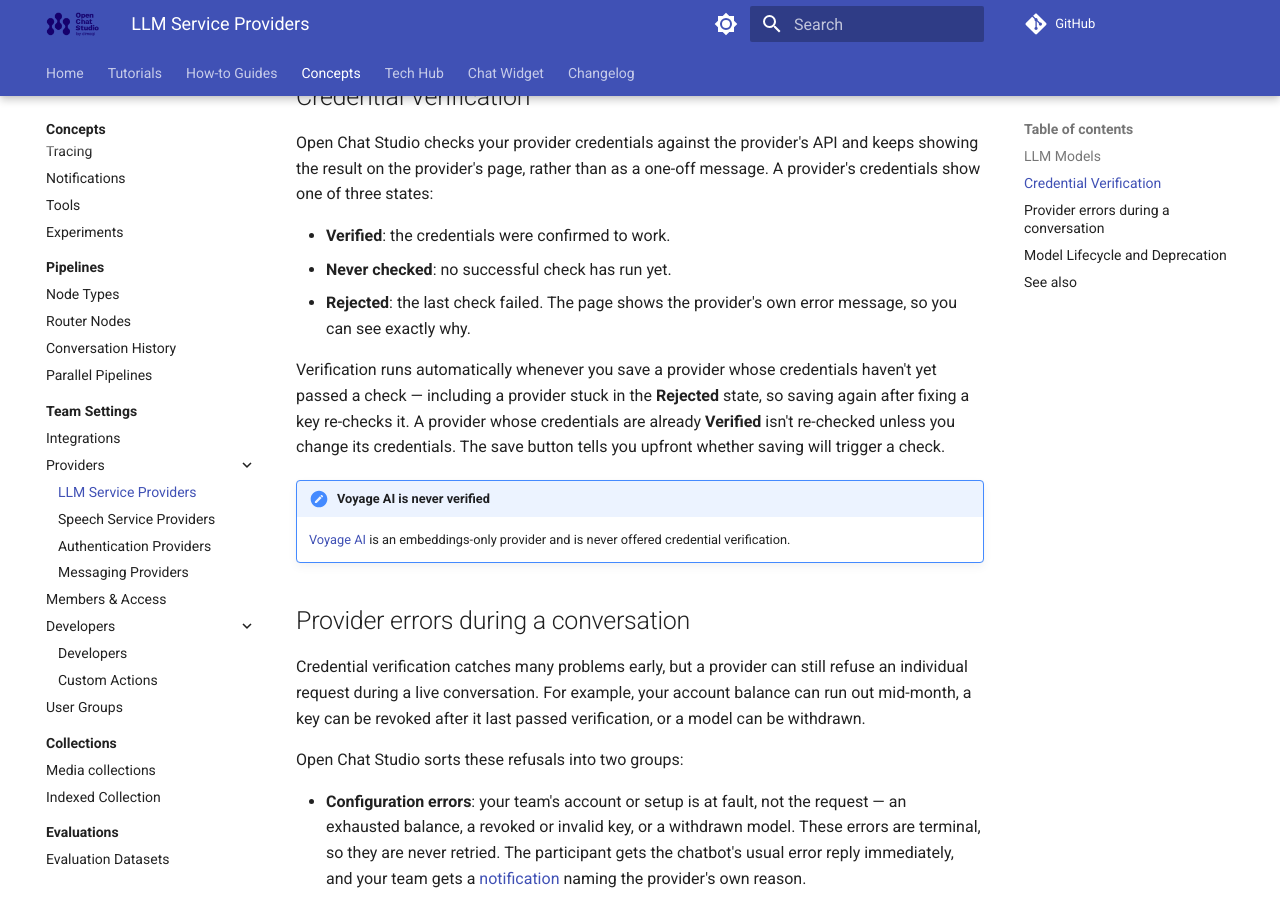
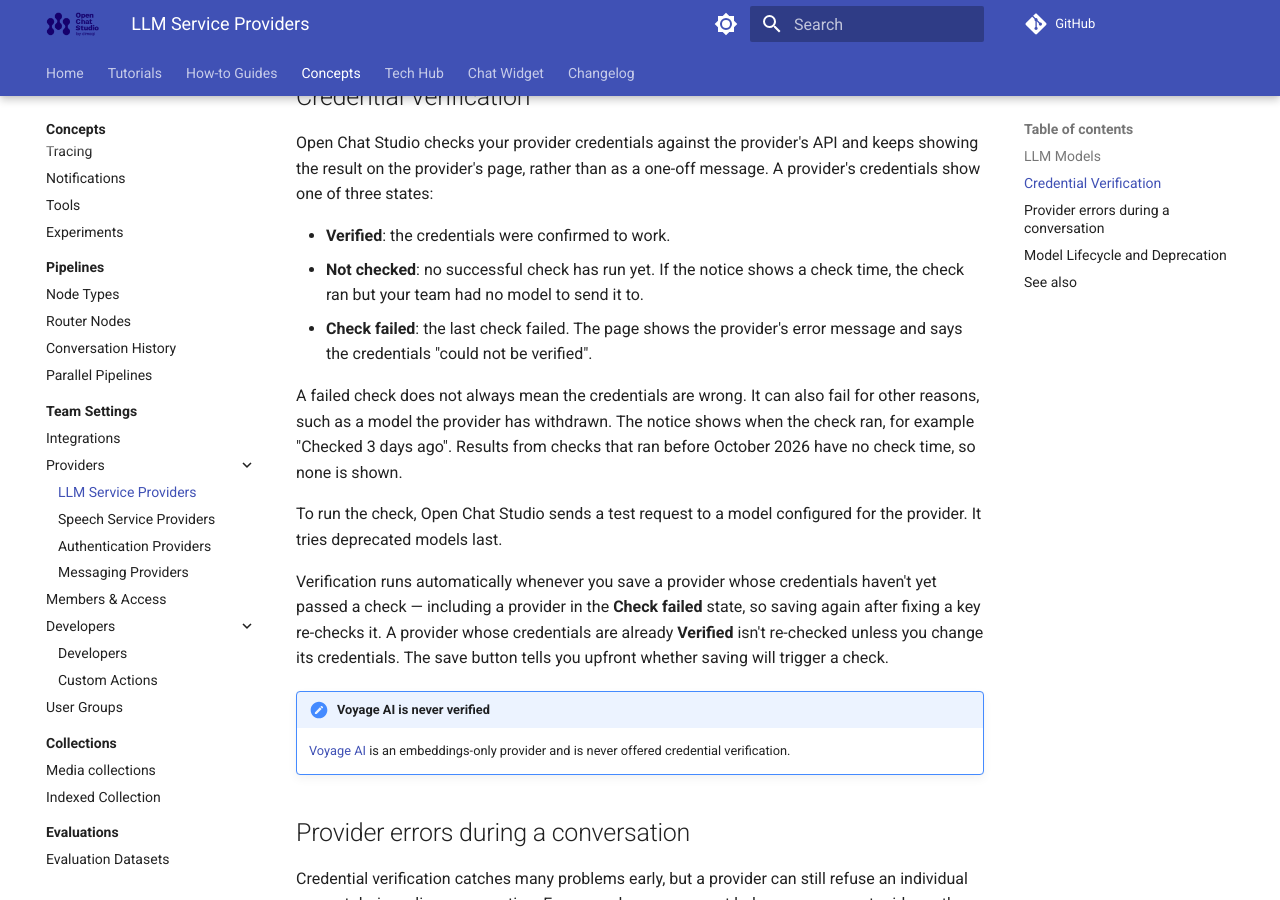
Before and after one commit to dimagi/open-chat-studio-docs, an MkDocs documentation site: the page built from docs/concepts/team/llm_providers.md, in a window 1280 px wide and 900 px high, scrolled down 1462 px. Built offline with MkDocs 1.6.1 and Material for MkDocs 9.7.7, drawn with Linux system fonts in a browser that asks for light colours; a script that is not in the unit is left out; comment, search, counter and statistics services are not loaded.

Commit message:
update changelog and docs from OCS PR #4712
Co-Authored-By: Claude Opus 5.5 <noreply@anthropic.com>

```diff
--- a/docs/concepts/team/llm_providers.md
+++ b/docs/concepts/team/llm_providers.md
@@ -43,10 +43,17 @@ If a model you need isn't pre-configured, see [Add a Custom LLM Model](../../how
 Open Chat Studio checks your provider credentials against the provider's API and keeps showing the result on the provider's page, rather than as a one-off message. A provider's credentials show one of three states:
 
 - **Verified**: the credentials were confirmed to work.
-- **Never checked**: no successful check has run yet.
-- **Rejected**: the last check failed. The page shows the provider's own error message, so you can see exactly why.
+- **Not checked**: no successful check has run yet. If the notice shows a check time, the check ran but your team had no model to send it to.
+- **Check failed**: the last check failed. The page shows the provider's error message and says the credentials "could not be verified".
 
-Verification runs automatically whenever you save a provider whose credentials haven't yet passed a check — including a provider stuck in the **Rejected** state, so saving again after fixing a key re-checks it. A provider whose credentials are already **Verified** isn't re-checked unless you change its credentials. The save button tells you upfront whether saving will trigger a check.
+A failed check does not always mean the credentials are wrong. It can also fail for other reasons, such as a model the provider has withdrawn.
+The notice shows when the check ran, for example "Checked 3 days ago".
+Results from checks that ran before October 2026 have no check time, so none is shown.
+
+To run the check, Open Chat Studio sends a test request to a model configured for the provider.
+It tries deprecated models last.
+
+Verification runs automatically whenever you save a provider whose credentials haven't yet passed a check — including a provider in the **Check failed** state, so saving again after fixing a key re-checks it. A provider whose credentials are already **Verified** isn't re-checked unless you change its credentials. The save button tells you upfront whether saving will trigger a check.
 
 !!! note "Voyage AI is never verified"
 
```
Also changed, not shown: docs/changelog.md (+4 -0 lines), docs/concepts/team/integrations.md (+3 -0 lines), docs/tutorials/configure_llm_providers.md (+1 -1 lines).
